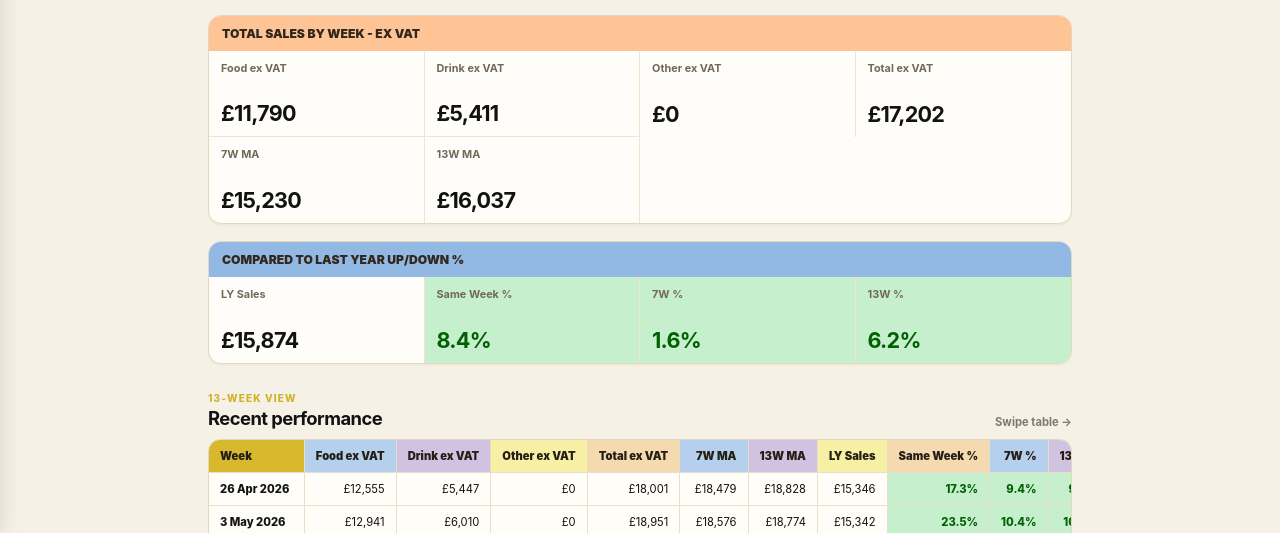
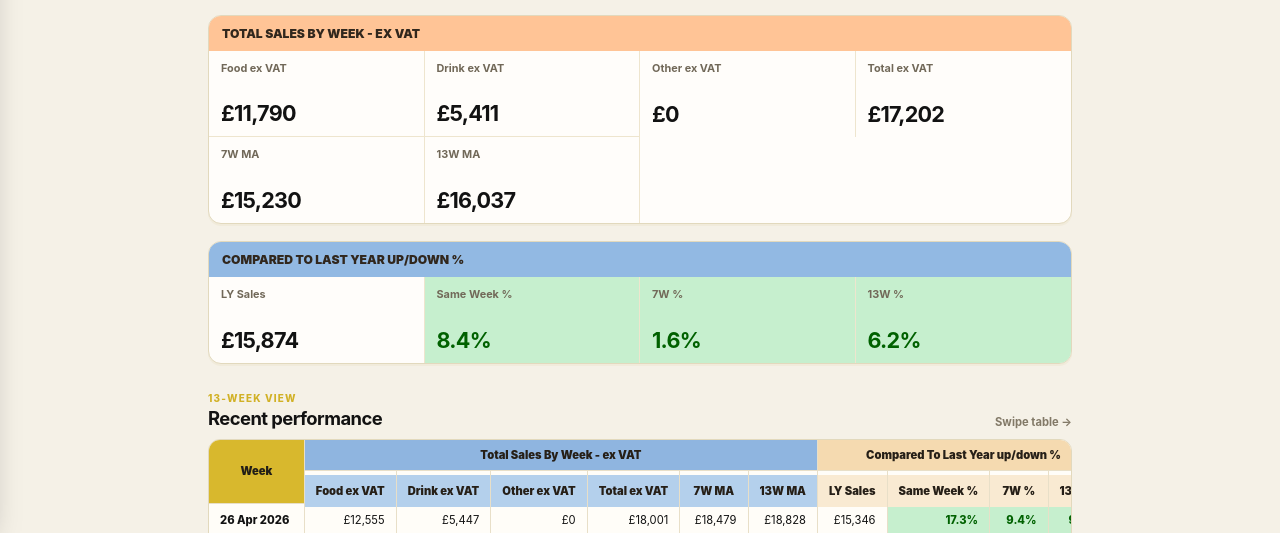
Before and after one commit to Ben316-design/larder-weekly-report, a website: page index.html in a window 1280 px wide. Both pictures are taken after a click on the button 312 px from the left and 606 px from the top of the page. Shown: the part 264-797 px from the top of the page. Drawn offline with Linux system fonts and the light colour scheme.

Commit message:
Show grouped Excel headings in report tables

```diff
--- a/app.js
+++ b/app.js
@@ -201,8 +201,26 @@ function groupMetrics(section) {
   return [...groups.entries()];
 }
 
+function tableHeaderGroups(headers) {
+  const groups = [];
+  headers.forEach((header, index) => {
+    const label = header.group || header.label;
+    const previous = groups.at(-1);
+    if (previous?.label === label) {
+      previous.columns.push({ header, index });
+    } else {
+      groups.push({ label, columns: [{ header, index }] });
+    }
+  });
+  return groups;
+}
+
 function groupClass(index) {
   return `band-${(index % 4) + 1}`;
+}
+
+function tableGroupClass(index) {
+  return `table-band-${(index % 7) + 1}`;
 }
 
 function sectionIcon(section) {
@@ -289,6 +307,7 @@ function renderSummaryCard(card) {
 function renderSection(section) {
   const row = getCurrentRow(section);
   const groups = groupMetrics(section);
+  const tableGroups = tableHeaderGroups(section.headers);
   if (!row) return `<section class="error-state"><p class="eyebrow">NO DATA</p><h2>This report does not include ${escapeHtml(section.label)}.</h2></section>`;
   return `
     <section class="section-hero accent-${section.accent}">
@@ -314,7 +333,14 @@ function renderSection(section) {
       </div>
       <div class="table-wrap" tabindex="0" aria-label="Thirteen-week performance table">
         <table>
-          <thead><tr>${section.headers.map((header, index) => `<th class="${groupClass(index)}">${escapeHtml(header.label)}</th>`).join("")}</tr></thead>
+          <thead>
+            <tr class="table-group-row">${tableGroups.map((group, index) => {
+              const isWeek = group.columns[0].index === 0 && group.columns.length === 1;
+              const span = isWeek ? ' rowspan="2"' : ` colspan="${group.columns.length}"`;
+              return `<th class="${tableGroupClass(index)}" scope="${isWeek ? "col" : "colgroup"}"${span}>${escapeHtml(group.label)}</th>`;
+            }).join("")}</tr>
+            <tr class="table-column-row">${tableGroups.slice(1).flatMap((group, groupIndex) => group.columns.map(({ header }) => `<th class="${tableGroupClass(groupIndex + 1)}" scope="col">${escapeHtml(header.label)}</th>`)).join("")}</tr>
+          </thead>
           <tbody>${section.rows.map((historyRow) => `<tr class="${historyRow.week === row.week ? "is-selected" : ""}">
             <th scope="row">${formatDate(historyRow.week, true)}</th>
             ${historyRow.values.map((value, index) => `<td class="${comparisonClass(section, section.headers[index + 1], value)}">${formatValue(value, section, section.headers[index + 1], historyRow.numberFormats?.[index])}</td>`).join("")}
--- a/styles.css
+++ b/styles.css
@@ -100,6 +100,7 @@ main { width: min(100%, 920px); margin: 0 auto; padding: 24px 16px 42px; }
 .history-section { margin-top: 28px; }.history-section__heading { display: flex; align-items: end; justify-content: space-between; gap: 12px; margin-bottom: 10px; }.history-section h3 { margin: 3px 0 0; font-size: 1.15rem; letter-spacing: -.03em; }.swipe-hint { color: #827967; font-size: .7rem; font-weight: 750; white-space: nowrap; }
 .table-wrap { overflow-x: auto; border: 1px solid var(--line); border-radius: 12px; background: #fffdf8; -webkit-overflow-scrolling: touch; }.table-wrap table { min-width: 760px; border-collapse: collapse; font-size: .7rem; }.table-wrap th, .table-wrap td { padding: 9px 11px; border-right: 1px solid #e8dfc8; border-bottom: 1px solid #e8dfc8; white-space: nowrap; text-align: right; }.table-wrap thead th { position: sticky; top: 0; color: #261f17; background: #f5dab0; font-weight: 900; text-align: right; }.table-wrap thead th:first-child { position: sticky; left: 0; z-index: 3; color: #211e17; background: #d8b82d; text-align: left; }.table-wrap th.band-2 { background: #b4d0ec; }.table-wrap th.band-3 { background: #d1c2e1; }.table-wrap th.band-4 { background: #f7efa4; }.table-wrap tbody th { position: sticky; left: 0; z-index: 2; background: #fffdf8; font-weight: 800; text-align: left; }.table-wrap tbody tr.is-selected td:not(.comparison-positive):not(.comparison-negative), .table-wrap tbody tr.is-selected th { background: #fff0c5; font-weight: 850; }.table-wrap tbody tr:last-child td, .table-wrap tbody tr:last-child th { border-bottom: 0; }
 .table-wrap tbody td.comparison-positive, .table-wrap tbody tr.is-selected td.comparison-positive { color: #006100; background: #c6efce; font-weight: 850; }.table-wrap tbody td.comparison-negative, .table-wrap tbody tr.is-selected td.comparison-negative { color: #9c0006; background: #ffc7ce; font-weight: 850; }
+.table-wrap thead .table-group-row th { position: sticky; top: 0; z-index: 3; padding-top: 8px; padding-bottom: 8px; text-align: center; vertical-align: middle; }.table-wrap thead .table-column-row th { position: sticky; top: 34px; z-index: 2; text-align: center; }.table-wrap thead .table-column-row th:first-child { left: auto; z-index: 2; color: #261f17; }.table-wrap thead .table-group-row th.table-band-1 { background: #d8b82d; }.table-wrap thead .table-group-row th.table-band-2 { background: #8fb5e0; }.table-wrap thead .table-group-row th.table-band-3 { background: #f5dab0; }.table-wrap thead .table-group-row th.table-band-4 { background: #cfc0df; }.table-wrap thead .table-group-row th.table-band-5 { background: #f7efa4; }.table-wrap thead .table-group-row th.table-band-6 { background: #c8bd8c; }.table-wrap thead .table-group-row th.table-band-7 { background: #ceb5c9; }.table-wrap thead .table-column-row th.table-band-2 { background: #b4d0ec; }.table-wrap thead .table-column-row th.table-band-3 { background: #f9ead2; }.table-wrap thead .table-column-row th.table-band-4 { background: #ded4e8; }.table-wrap thead .table-column-row th.table-band-5 { background: #fff7bc; }.table-wrap thead .table-column-row th.table-band-6 { background: #ddd6b2; }.table-wrap thead .table-column-row th.table-band-7 { background: #e1cddb; }
 
 .drawer-backdrop { position: fixed; z-index: 20; inset: 0; background: #111a; opacity: 0; transition: opacity .22s ease; }.drawer-backdrop.is-visible { opacity: 1; }
 .menu-drawer { position: fixed; z-index: 25; top: 0; bottom: 0; left: 0; width: min(86vw, 360px); display: flex; flex-direction: column; padding: max(18px, env(safe-area-inset-top)) 14px 16px; transform: translateX(-105%); color: #fff; background: var(--ink); box-shadow: 7px 0 30px #0004; transition: transform .22s ease; }.menu-drawer.is-open { transform: translateX(0); }
```
